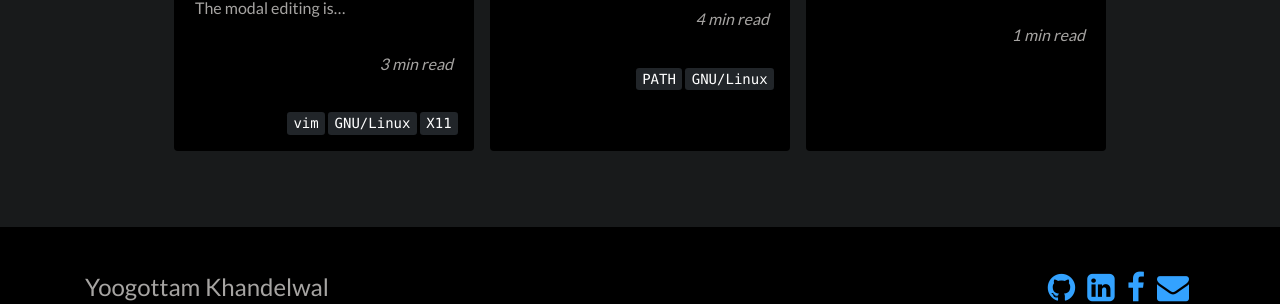
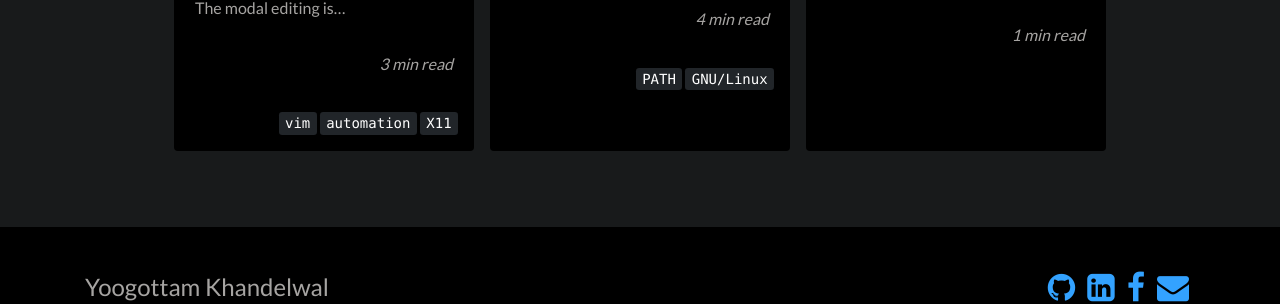
Before and after one commit to yoogottamk/yoogottamk.github.io, a Jekyll site: the page built from blog.html, in a window 1280 px wide. Shown: the part 553-857 px from the top of the page. Built offline with Jekyll 4.4.1, drawn with Linux system fonts in a browser that asks for light colours.

Commit message:
updated tags

```diff
--- a/_posts/2020-05-22-vim-anywhere.md
+++ b/_posts/2020-05-22-vim-anywhere.md
@@ -4,7 +4,7 @@ blogTitle: Editing in vim from anywhere(*)
 blogImage: edit-vim.webp
 tags:
  - vim
- - GNU/Linux
+ - automation
  - X11
 ---
 
```
